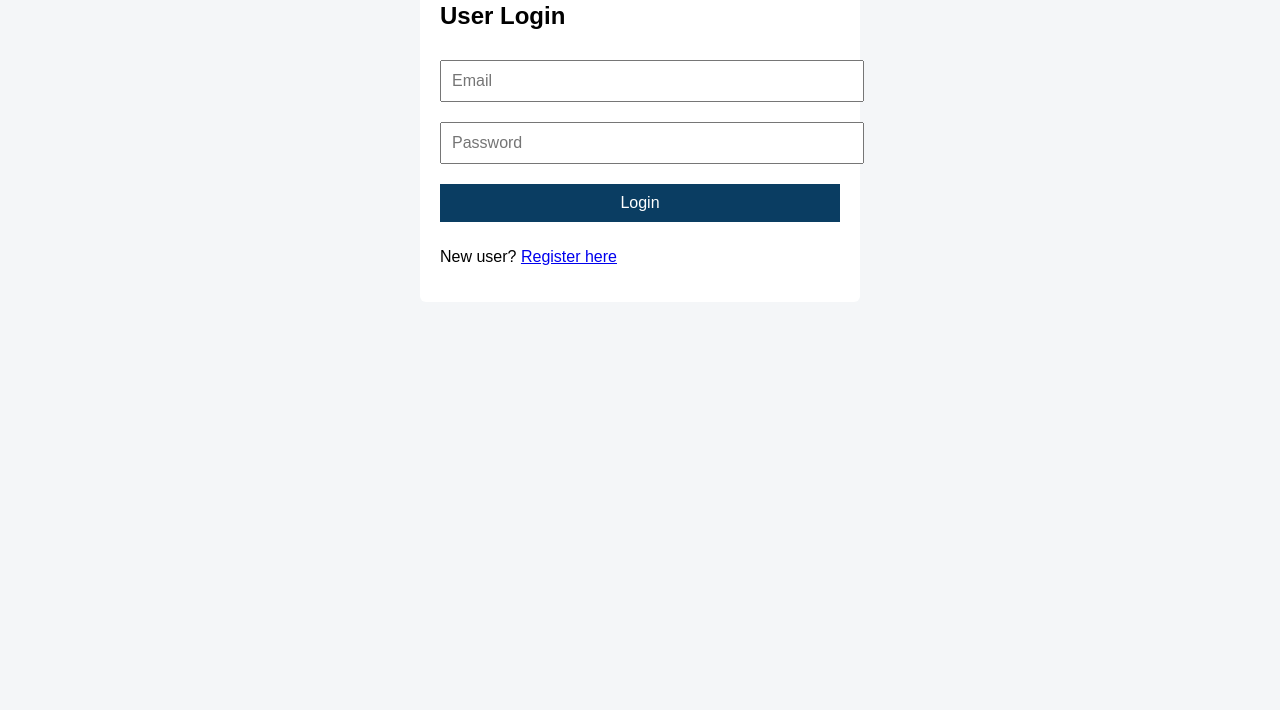
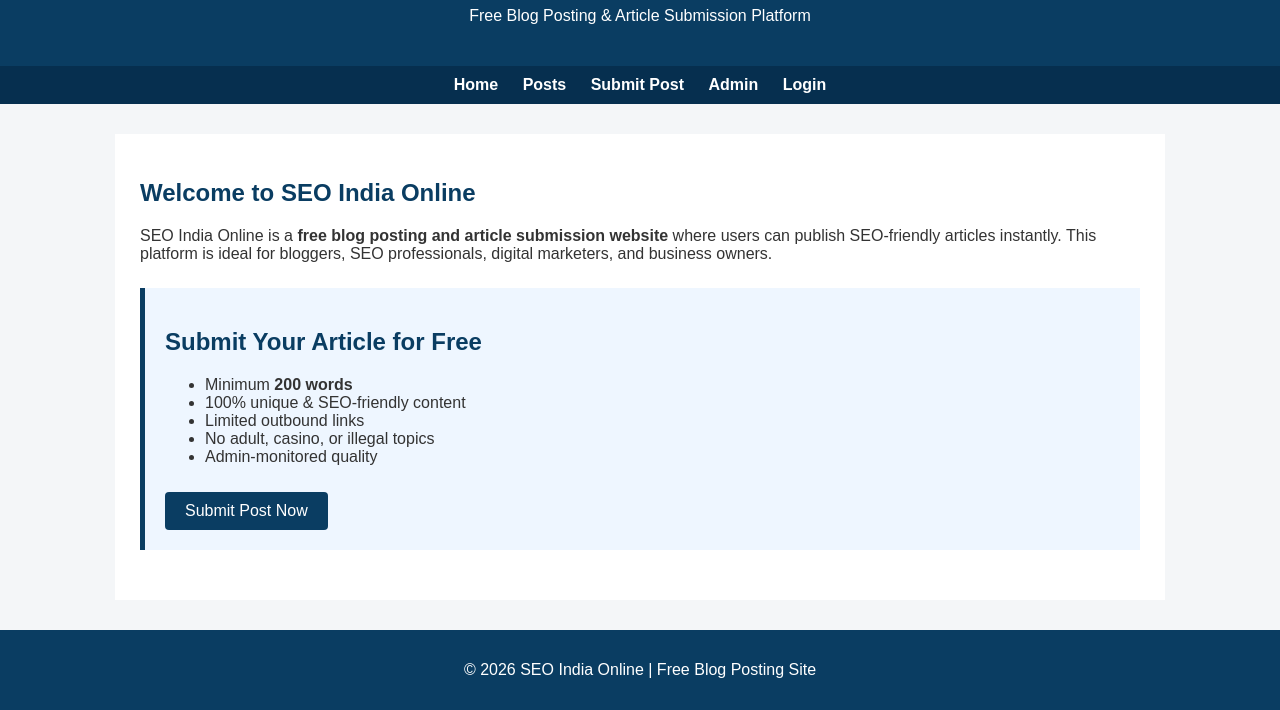
Before and after one commit to hanumantsio/seoindiaonline, a plain HTML site: page index.html in a window 1280 px wide. Shown: the part 98-808 px from the top of the page. Drawn offline with Linux system fonts and the light colour scheme; no server answers.

Commit message:
Update index.html

```diff
--- a/index.html
+++ b/index.html
@@ -2,52 +2,141 @@
 <html lang="en">
 <head>
   <meta charset="UTF-8">
-  <title>Login | SEO India Online</title>
+
+  <title>Free Blog Posting Site | SEO India Online</title>
+
+  <meta name="description" content="SEO India Online is a free blog posting and article submission website. Publish SEO-friendly articles with minimum 200 words.">
+  <meta name="keywords" content="free blog posting site, article submission, seo india online">
   <meta name="viewport" content="width=device-width, initial-scale=1.0">
+
+  <!-- ✅ Google Search Console Verification -->
+  <meta name="google-site-verification" content="Dc7Qh7_59JPa3z0dn_QmMgWXft0UVMyMlKksWO44NdQ" />
+
+  <!-- ✅ SPEED OPTIMIZATION -->
+  <meta http-equiv="X-UA-Compatible" content="IE=edge">
+  <meta name="theme-color" content="#0a3d62">
+
+  <!-- ✅ WEBSITE SCHEMA -->
+  <script type="application/ld+json">
+  {
+    "@context": "https://schema.org",
+    "@type": "WebSite",
+    "name": "SEO India Online",
+    "url": "https://hanumantsio.github.io/seoindiaonline/",
+    "description": "Free blog posting and article submission platform for SEO-friendly content.",
+    "publisher": {
+      "@type": "Organization",
+      "name": "SEO India Online"
+    }
+  }
+  </script>
+
   <style>
-    body { font-family: Arial; background:#f4f6f8; }
-    .box {
-      max-width:400px;
-      margin:60px auto;
-      background:#fff;
-      padding:20px;
-      border-radius:6px;
+    body {
+      margin: 0;
+      font-family: Arial, sans-serif;
+      background: #f4f6f8;
+      color: #333;
     }
-    input, button {
-      width:100%;
-      padding:10px;
-      margin:10px 0;
-      font-size:16px;
+    header {
+      background: #0a3d62;
+      color: #fff;
+      padding: 25px 15px;
+      text-align: center;
     }
-    button {
-      background:#0a3d62;
-      color:#fff;
-      border:none;
-      cursor:pointer;
+    nav {
+      background: #062f4f;
+      padding: 10px;
+      text-align: center;
     }
-    .msg { color:red; }
+    nav a {
+      color: #fff;
+      margin: 0 10px;
+      text-decoration: none;
+      font-weight: bold;
+    }
+    .container {
+      max-width: 1000px;
+      margin: 30px auto;
+      background: #fff;
+      padding: 25px;
+    }
+    h1, h2 {
+      color: #0a3d62;
+    }
+    .cta {
+      background: #eef6ff;
+      padding: 20px;
+      border-left: 5px solid #0a3d62;
+      margin: 25px 0;
+    }
+    .cta a {
+      display: inline-block;
+      margin-top: 10px;
+      padding: 10px 20px;
+      background: #0a3d62;
+      color: #fff;
+      text-decoration: none;
+      border-radius: 4px;
+    }
+    footer {
+      background: #0a3d62;
+      color: #fff;
+      text-align: center;
+      padding: 15px;
+      margin-top: 30px;
+    }
   </style>
 </head>
 
 <body>
 
-<div class="box">
-  <h2>User Login</h2>
+<header>
+  <h1>SEO India Online</h1>
+  <p>Free Blog Posting & Article Submission Platform</p>
+</header>
 
-  <input type="email" id="email" placeholder="Email" required>
-  <input type="password" id="password" placeholder="Password" required>
+<nav>
+  <a href="index.html">Home</a>
+  <a href="posts.html">Posts</a>
+  <a href="submit-post.html">Submit Post</a>
+  <a href="admin.html">Admin</a>
+  <a href="login.html" id="loginLink">Login</a>
+  <a href="#" id="logoutLink" style="display:none;">Logout</a>
+</nav>
 
-  <button id="loginBtn">Login</button>
+<div class="container">
 
-  <p class="msg" id="message"></p>
+  <h2>Welcome to SEO India Online</h2>
+  <p>
+    SEO India Online is a <strong>free blog posting and article submission website</strong>
+    where users can publish SEO-friendly articles instantly. This platform is ideal for
+    bloggers, SEO professionals, digital marketers, and business owners.
+  </p>
 
-  <p>New user? <a href="register.html">Register here</a></p>
+  <div class="cta">
+    <h2>Submit Your Article for Free</h2>
+    <ul>
+      <li>Minimum <strong>200 words</strong></li>
+      <li>100% unique & SEO-friendly content</li>
+      <li>Limited outbound links</li>
+      <li>No adult, casino, or illegal topics</li>
+      <li>Admin-monitored quality</li>
+    </ul>
+    <a href="submit-post.html">Submit Post Now</a>
+  </div>
+
 </div>
 
-<!-- 🔥 FIREBASE LOGIN SCRIPT -->
+<footer>
+  <p>© 2026 SEO India Online | Free Blog Posting Site</p>
+</footer>
+
+<!-- 🔥 FIREBASE LOGIN / LOGOUT -->
 <script type="module">
   import { initializeApp } from "https://www.gstatic.com/firebasejs/12.9.0/firebase-app.js";
-  import { getAuth, signInWithEmailAndPassword } from "https://www.gstatic.com/firebasejs/12.9.0/firebase-auth.js";
+  import { getAuth, onAuthStateChanged, signOut }
+    from "https://www.gstatic.com/firebasejs/12.9.0/firebase-auth.js";
 
   const firebaseConfig = {
     apiKey: "AIzaSyCpMfebvCejqvlwoU7mVQXB500iE9xo8_8",
@@ -61,24 +150,25 @@
   const app = initializeApp(firebaseConfig);
   const auth = getAuth(app);
 
-  document.getElementById("loginBtn").addEventListener("click", () => {
-    const email = document.getElementById("email").value;
-    const password = document.getElementById("password").value;
-    const msg = document.getElementById("message");
+  const loginLink = document.getElementById("loginLink");
+  const logoutLink = document.getElementById("logoutLink");
 
-    signInWithEmailAndPassword(auth, email, password)
-      .then(() => {
-        msg.style.color = "green";
-        msg.textContent = "Login successful!";
-        setTimeout(() => {
-          window.location.href = "submit-post.html";
-        }, 1000);
-      })
-      .catch(error => {
-        msg.textContent = error.message;
-      });
+  onAuthStateChanged(auth, (user) => {
+    if (user) {
+      loginLink.style.display = "none";
+      logoutLink.style.display = "inline";
+    } else {
+      loginLink.style.display = "inline";
+      logoutLink.style.display = "none";
+    }
+  });
+
+  logoutLink.addEventListener("click", async (e) => {
+    e.preventDefault();
+    await signOut(auth);
+    location.href = "index.html";
   });
 </script>
 
 </body>
-</html>
+  </html>
```
